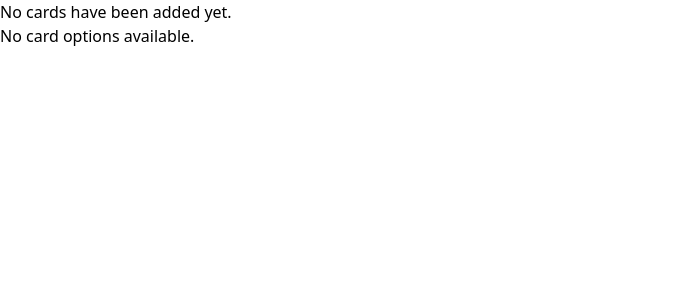
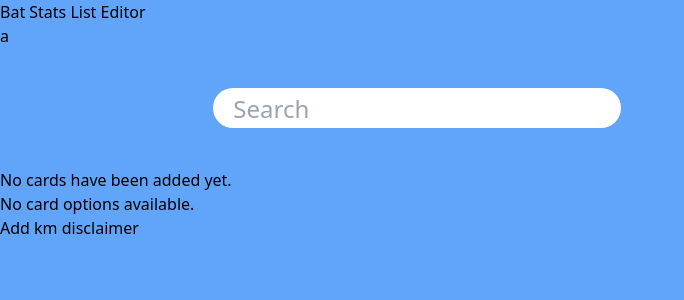
Before and after one commit to jghibiki/bat-stats, a Django app: template src/list_editor/templates/list_editor/deck_editor.html in a window 1280 px wide. Shown: the top 300 px of the page, without its empty margins (0-684 px from the left). Run offline with Django 5.2, Linux system fonts and the light colour scheme; the template is opened without the code that fills it, so the values that code supplies are empty; some libraries are stand-ins or nearby versions.

Commit message:
get tailwind css working

```diff
--- a/src/list_editor/templates/list_editor/base.html
+++ b/src/list_editor/templates/list_editor/base.html
@@ -5,26 +5,27 @@
 <!DOCTYPE html>
 <html>
     <head>
-        <title>{% spaceless %}{% block title%}Home{% endblock %}{% endspaceless %}</title>
+        <title>{% spaceless %}{% block title%}Bat Stats{% endblock %}{% endspaceless %}</title>
         <meta charset="UTF-8">
         <meta name="viewport" content="width=device-width, initial-scale=1.0">
 
         {% compress css %}
             <link rel="stylesheet" href="{% static 'css/output.css' %}">
-            <script src="{% static 'js/htmx.min.js' %}" defer></script>{# or however you include htmx #}
-            {% django_htmx_script %}
         {% endcompress %}
+
+        <script src="{% static 'js/htmx.min.js' %}" defer></script>{# or however you include htmx #}
+        {% django_htmx_script %}
     </head>
-    <body class="bg-blue-100">
+    <body class="bg-blue-400">
         <header>
-
+            Bat Stats List Editor
         </header>
         <nav>
-
+            a
         </nav>
         {% block content %}{% endblock %}
         <footer>
-
+            Add km disclaimer
         </footer>
         <script>
             {% if debug %}
@@ -40,5 +41,10 @@
                 }
             {% endif %}
         </script>
+        <script>
+            document.body.addEventListener('htmx:configRequest', (event) => {
+                event.detail.headers['X-CSRFToken'] = '{{ csrf_token }}';
+            })
+        </script>
     </body>
 </html>
--- a/src/list_editor/templates/list_editor/deck_editor.html
+++ b/src/list_editor/templates/list_editor/deck_editor.html
@@ -1,6 +1,24 @@
 {% extends 'list_editor/base.html' %}
 
 {% block content %}
+    <div class="w-small w-2/3 mx-auto py-10 text-gray-600">
+        <input
+          type="text"
+          name="search"
+          hx-post="/search/"
+          hx-trigger="keyup changed delay:250ms"
+          hx-indicator=".htmx-indicator"
+          hx-target="#todo-results"
+          placeholder="Search"
+          class="bg-white h-10 px-5 pr-10 rounded-full text-2xl focus:outline-none"
+        >
+        <span class="htmx-indicator">Searching...</span>
+    </div>
+
+    {% if search_results %}
+
+    {% endif %}
+
     {% if selected_cards %}
         <ul>
             {% for card in selected_cards %}
--- a/tailwind.config.js
+++ b/tailwind.config.js
@@ -1,8 +1,8 @@
 /** @type {import('tailwindcss').Config} */
 module.exports = {
   content: [
-    './scr/templates/**/*.html'
-    './src/list_editor/templates/**/*.html'
+    './src/templates/**/*.html',
+    './src/list_editor/templates/**/*.html',
   ],
   theme: {
     extend: {},
```
Also changed, not shown: src/bat_stats/settings.py (+6 -1 lines), src/list_editor/views.py (+14 -0 lines), src/static/css/output.css, 1 other file.
